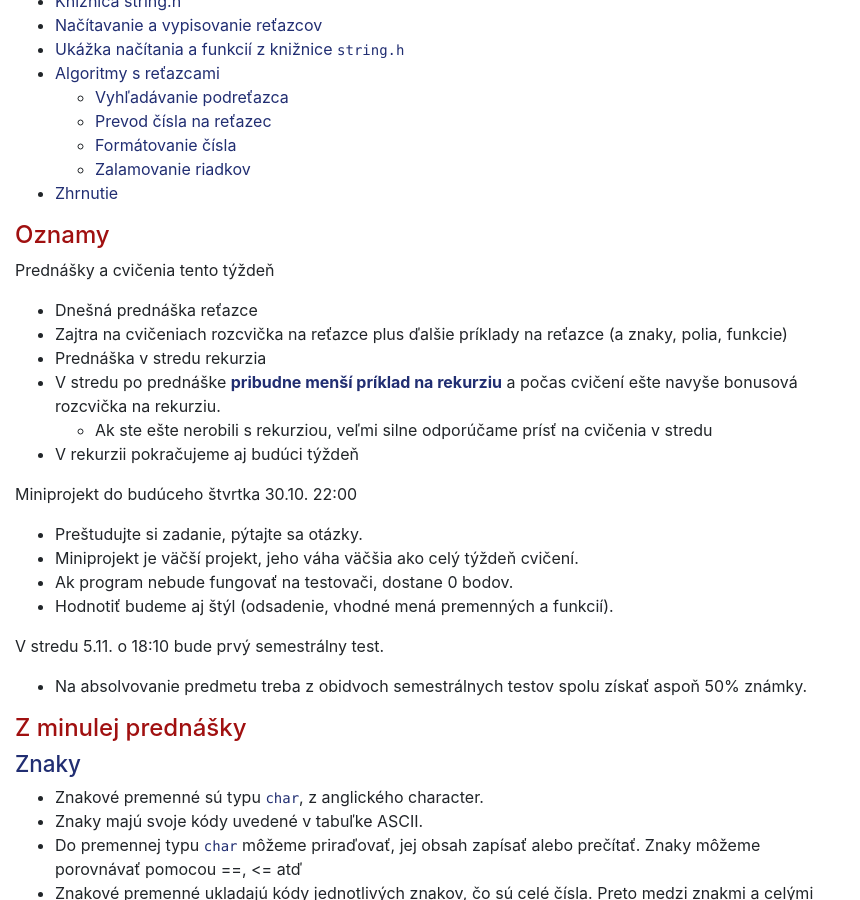
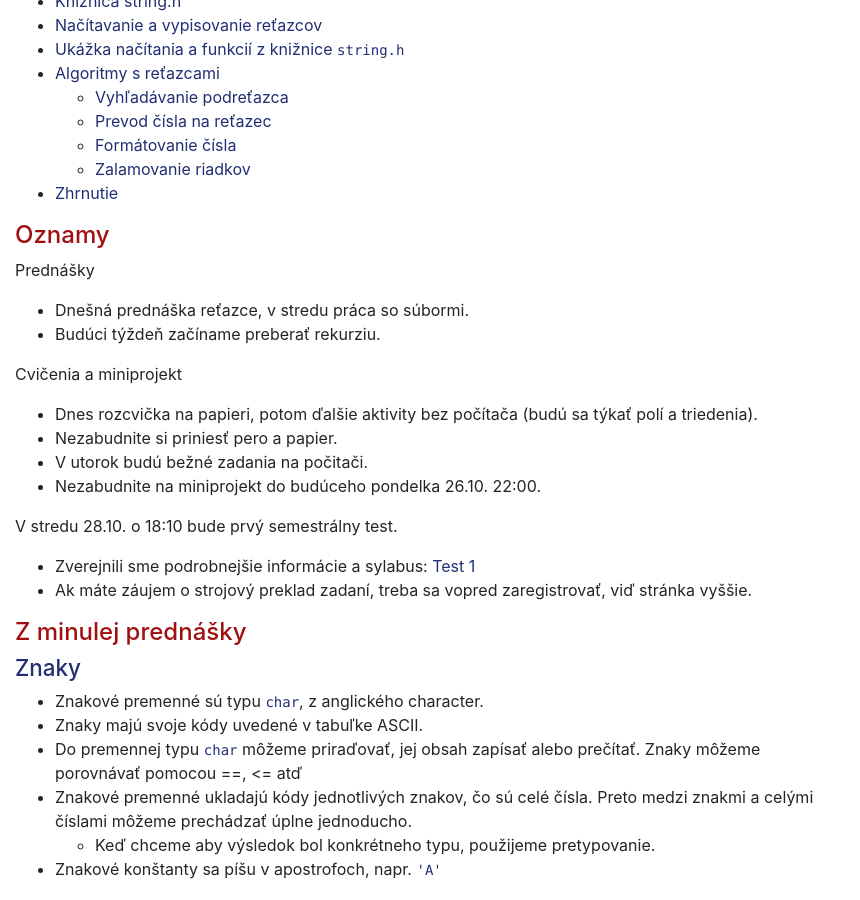
Before and after one commit to dcs-fmph/prog1, a Jekyll site: the page built from notes/P9.md, in a window 1280 px wide and 900 px high, scrolled down 331 px. Shown: the whole window, without its empty margins (0-860 px from the left). Built offline with Jekyll 4.4.1, drawn with Linux system fonts in a browser that asks for light colours; nearby versions of some CDN libraries; our own code applies the rules of GitHub Pages for plain Markdown files.

Commit message:
oznamy P9

```diff
--- a/notes/P9.md
+++ b/notes/P9.md
@@ -7,31 +7,22 @@ title: Prednáška 9
 
 ## Oznamy
 
-Prednášky a cvičenia tento týždeň
+Prednášky
 
-  - Dnešná prednáška reťazce
-  - Zajtra na cvičeniach rozcvička na reťazce plus ďalšie príklady na
-    reťazce (a znaky, polia, funkcie)
-  - Prednáška v stredu rekurzia
-  - V stredu po prednáške **pribudne menší príklad na rekurziu** a počas
-    cvičení ešte navyše bonusová rozcvička na rekurziu.
-      - Ak ste ešte nerobili s rekurziou, veľmi silne odporúčame prísť
-        na cvičenia v stredu
-  - V rekurzii pokračujeme aj budúci týždeň
+  - Dnešná prednáška reťazce, v stredu práca so súbormi.
+  - Budúci týždeň začíname preberať rekurziu.
 
-Miniprojekt do budúceho štvrtka 30.10. 22:00
+Cvičenia a miniprojekt
 
-  - Preštudujte si zadanie, pýtajte sa otázky.
-  - Miniprojekt je väčší projekt, jeho váha väčšia ako celý týždeň
-    cvičení.
-  - Ak program nebude fungovať na testovači, dostane 0 bodov.
-  - Hodnotiť budeme aj štýl (odsadenie, vhodné mená premenných a
-    funkcií).
+  - Dnes rozcvička na papieri, potom ďalšie aktivity bez počítača (budú sa týkať polí a triedenia).
+  - Nezabudnite si priniesť pero a papier.
+  - V utorok budú bežné zadania na počitači.
+  - Nezabudnite na miniprojekt do budúceho pondelka 26.10. 22:00.
 
-V stredu 5.11. o 18:10 bude prvý semestrálny test.
+V stredu 28.10. o 18:10 bude prvý semestrálny test.
 
-  - Na absolvovanie predmetu treba z obidvoch semestrálnych testov spolu
-    získať aspoň 50% známky.
+  - Zverejnili sme podrobnejšie informácie a sylabus: [Test 1](./Test1.html)
+  - Ak máte záujem o strojový preklad zadaní, treba sa vopred zaregistrovať, viď stránka vyššie.
 
 ## Z minulej prednášky
 
```
Also changed, not shown: notes/Test1.md (+3 -3 lines).
